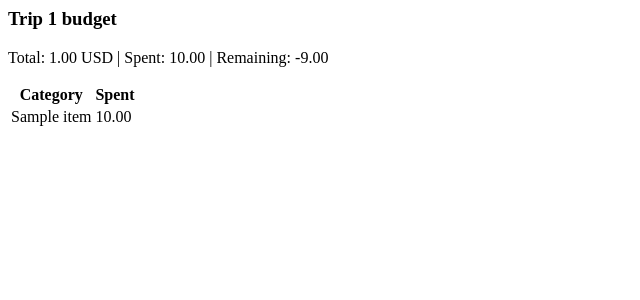
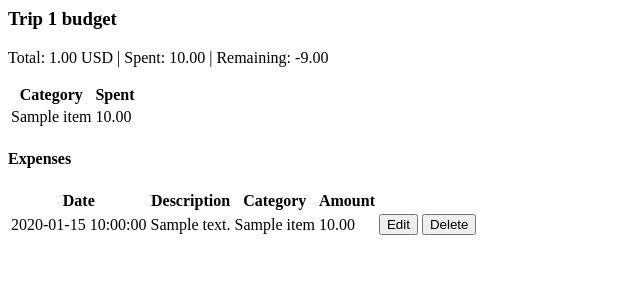
Before and after one commit to meganYhsu/ASD-02-travel-agent, a Flask app: page /dashboard/1 in a window 1280 px wide. Shown: the top 300 px of the page, without its empty margins (0-640 px from the left). Run offline with Flask 3, Linux system fonts and the light colour scheme; a database or web service that is not in the repository returns one stand-in record (values such as "Sample title"); data that the repository does not hold is empty.

Commit message:
Add expense update UI completing CRUD through the frontend

```diff
--- a/student-3/backend/app.py
+++ b/student-3/backend/app.py
@@ -36,6 +36,7 @@ def get_trip(trip_id):
             "Budget analysis needs live trip data - try again later.</p>"
         )
 
+
 def call_model(system_prompt, user_prompt, max_tokens=250):
     try:
         response = client.chat.completions.create(
@@ -51,6 +52,7 @@ def call_model(system_prompt, user_prompt, max_tokens=250):
     except Exception as exc:
         return None, str(exc)
 
+
 @app.route("/dashboard/<int:trip_id>")
 def dashboard(trip_id):
     try:
@@ -64,22 +66,51 @@ def dashboard(trip_id):
     if "error" in budget:
         return f"<p>No budget set for trip {trip_id} yet.</p>", 404
 
-    spent = sum(e["amount"] for e in expenses)
+    spent = 0
+    for e in expenses:
+        spent += e["amount"]
     remaining = budget["total_budget"] - spent
 
     per_cat = {}
     for e in expenses:
-        per_cat[e["category_name"]] = per_cat.get(e["category_name"], 0) + e["amount"]
+        name = e["category_name"]
+        if name not in per_cat:
+            per_cat[name] = 0
+        per_cat[name] += e["amount"]
 
-    rows = "".join(
-        f"<tr><td>{escape(name)}</td><td>{amt:.2f}</td></tr>"
-        for name, amt in sorted(per_cat.items(), key=lambda x: -x[1])
-    )
+    sorted_cats = sorted(per_cat.items(), key=lambda x: x[1], reverse=True)
+    rows = ""
+    for name, amt in sorted_cats:
+        rows += f"<tr><td>{escape(name)}</td><td>{amt:.2f}</td></tr>"
+
+    items = ""
+    for e in expenses:
+        items += (
+            "<tr>"
+            f"<td>{e['expense_date']}</td>"
+            f"<td>{escape(e['description'])}</td>"
+            f"<td>{escape(e['category_name'])}</td>"
+            f"<td>{e['amount']:.2f}</td>"
+            "<td>"
+            f"<button hx-get='/api/expenses/{e['expense_id']}/edit' "
+            "hx-target='#edit-form'>Edit</button> "
+            f"<form hx-post='/api/expenses/{e['expense_id']}/delete' "
+            "hx-target='#dashboard' style='display:inline'>"
+            f"<input type='hidden' name='trip_id' value='{trip_id}'>"
+            "<button type='submit'>Delete</button></form>"
+            "</td></tr>"
+        )
+
     return f"""
     <h3>Trip {trip_id} budget</h3>
     <p>Total: {budget['total_budget']:.2f} {budget['currency']} |
        Spent: {spent:.2f} | Remaining: {remaining:.2f}</p>
     <table><tr><th>Category</th><th>Spent</th></tr>{rows}</table>
+    <h4>Expenses</h4>
+    <table>
+      <tr><th>Date</th><th>Description</th><th>Category</th><th>Amount</th><th></th></tr>
+      {items}
+    </table>
     """
 
 
@@ -113,6 +144,63 @@ def delete_expense(expense_id):
     return dashboard(trip_id)
 
 
+@app.route("/expenses/<int:expense_id>/edit")
+def edit_expense_form(expense_id):
+    try:
+        expense = requests.get(f"{DB_API_URL}/expenses/{expense_id}", timeout=5).json()
+        categories = requests.get(f"{DB_API_URL}/categories", timeout=5).json()
+    except requests.RequestException:
+        return "<p class='error'>Budget database service is unavailable.</p>", 503
+
+    if "error" in expense:
+        return "<p class='error'>Expense not found.</p>", 404
+
+    options = ""
+    for c in categories:
+        selected = ""
+        if c["category_id"] == expense["category_id"]:
+            selected = " selected"
+        options += f"<option value='{c['category_id']}'{selected}>{escape(c['name'])}</option>"
+
+    return f"""
+    <h4>Edit expense {expense_id}</h4>
+    <form hx-post="/api/expenses/{expense_id}/update" hx-target="#dashboard">
+        <input type="hidden" name="trip_id" value="{expense['trip_id']}">
+        <label>Description
+            <input name="description" value="{escape(expense['description'])}" required></label>
+        <label>Amount (AUD)
+            <input name="amount" type="number" step="0.01" min="0"
+                   value="{expense['amount']}" required></label>
+        <label>Category <select name="category_id">{options}</select></label>
+        <label>Date
+            <input name="expense_date" type="date" value="{expense['expense_date']}"></label>
+        <button type="submit">Update expense</button>
+    </form>
+    """
+
+
+@app.route("/expenses/<int:expense_id>/update", methods=["POST"])
+def update_expense(expense_id):
+    form = request.form
+    trip_id = form.get("trip_id", type=int)
+    payload = {
+        "description": form.get("description", "").strip(),
+        "amount": form.get("amount", type=float),
+        "category_id": form.get("category_id", type=int),
+        "expense_date": form.get("expense_date") or date.today().isoformat(),
+    }
+    if not payload["description"] or payload["amount"] is None:
+        return "<p class='error'>Description and amount are required.</p>", 400
+    try:
+        resp = requests.put(
+            f"{DB_API_URL}/expenses/{expense_id}", json=payload, timeout=5
+        )
+        resp.raise_for_status()
+    except requests.RequestException:
+        return "<p class='error'>Could not update the expense.</p>", 503
+    return dashboard(trip_id)
+
+
 @app.route("/analyse/<int:trip_id>", methods=["POST"])
 def analyse(trip_id):
     trip, err = get_trip(trip_id)
@@ -126,7 +214,9 @@ def analyse(trip_id):
     except requests.RequestException:
         return "<p class='error'>Budget database service is unavailable.</p>", 503
 
-    spent = sum(e["amount"] for e in expenses)
+    spent = 0
+    for e in expenses:
+        spent += e["amount"]
     total_days = (date.fromisoformat(trip["end_date"])
                   - date.fromisoformat(trip["start_date"])).days + 1
     seen_dates = []
--- a/student-3/frontend/templates/index.html
+++ b/student-3/frontend/templates/index.html
@@ -17,6 +17,7 @@
             Load trip 1 dashboard
         </button>
         <div id="dashboard"></div>
+        <div id="edit-form"></div>
     </section>
 
     <section>
```
Also changed, not shown: student-3/database/db_api.py (+10 -0 lines).
